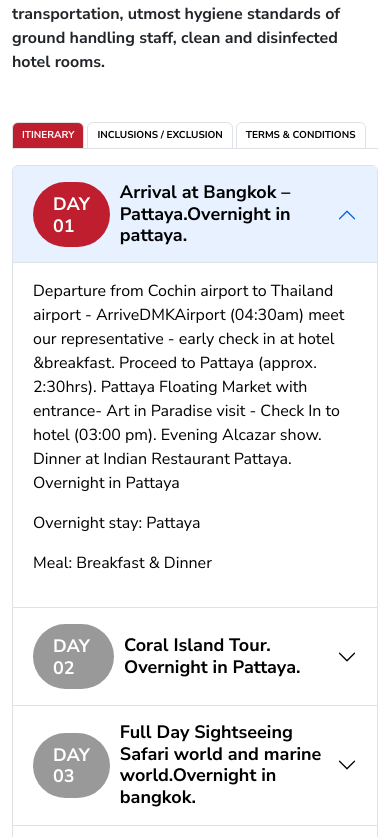
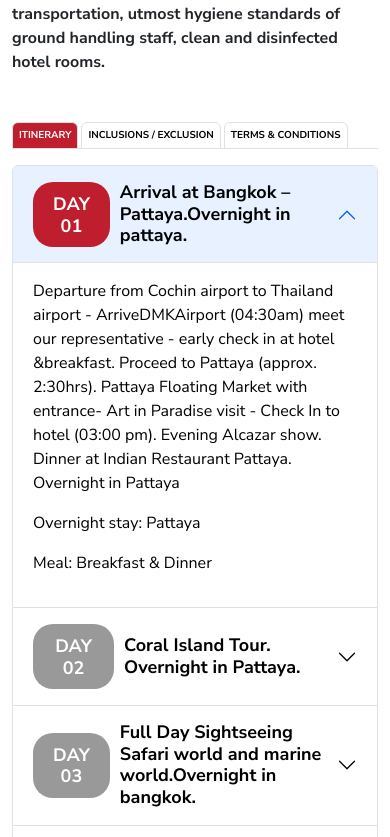
Before and after one commit to Arunvayalunkal/bot-holidays, a plain HTML site: page holiday-details.html in a window 390 px wide. Shown: the part 2027-2864 px from the top of the page. Drawn offline with Linux system fonts and the light colour scheme.

Commit message:
Update global-responsive-style.css

```diff
--- a/css/global-responsive-style.css
+++ b/css/global-responsive-style.css
@@ -144,7 +144,7 @@
 	font-size:14px;
 }
 .package-tab .nav-tabs .nav-link{
-	padding:5px 9px;
+	padding:5px 6px;
 	font-size:10px;
 	margin-right:3px;
 }
@@ -157,6 +157,14 @@
 }
 .pop-bg-img{
 	min-height:300px;
+}
+.package-tab .accordion-button span.Itinerary-day{
+	border-radius:20px;
+	text-align:center;
+}
+.package-tab .accordion-button:not(.collapsed) span.Itinerary-day{
+	border-radius:20px;
+	text-align:center;
 }
 }
 
```
